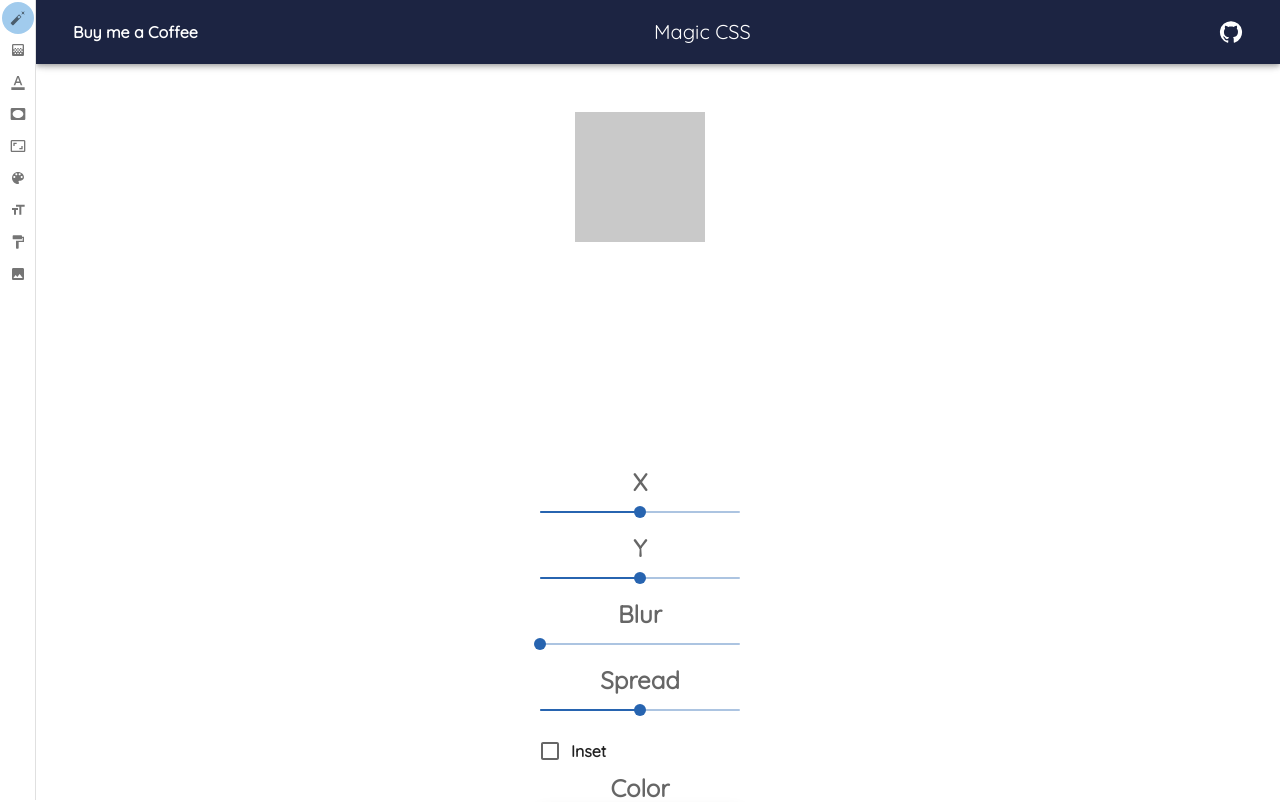
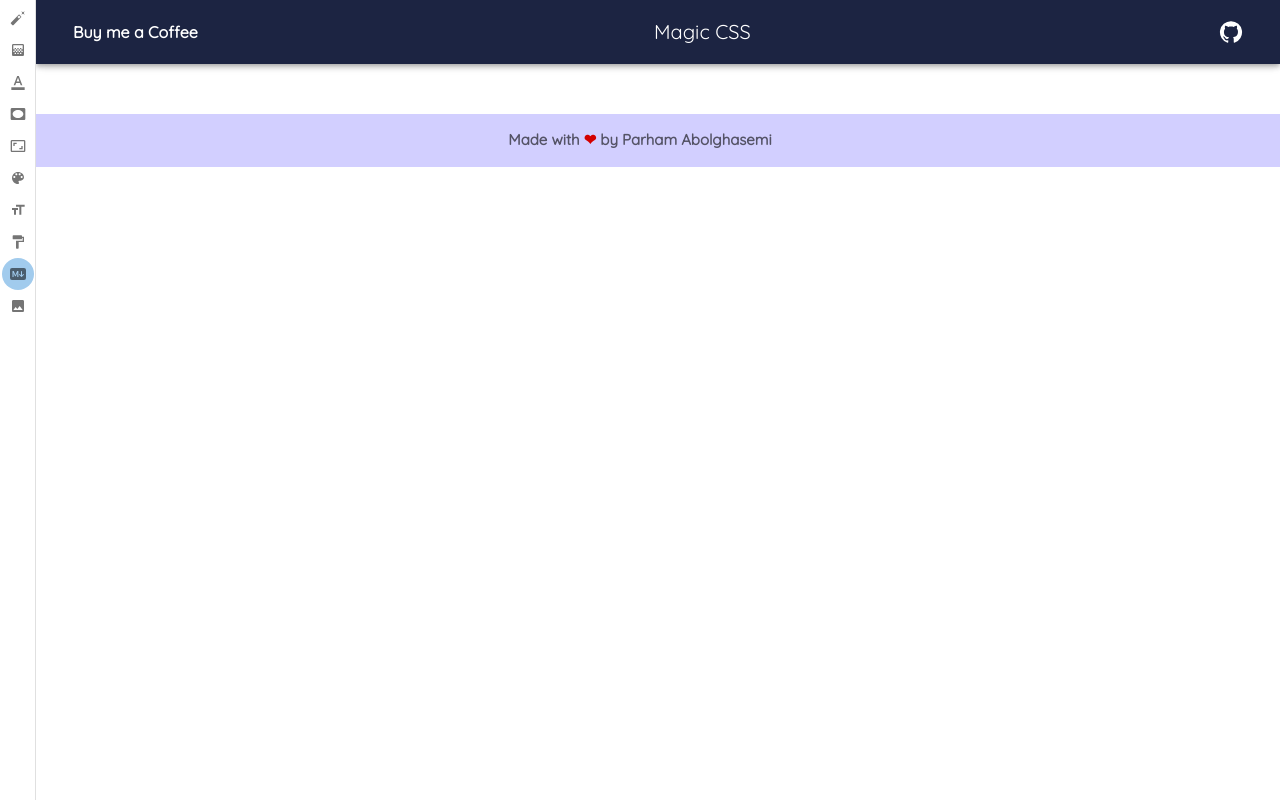
Before and after one commit to parham-ab/React-magic-css, a React (Create React App) app: page /markdown in a window 1280 px wide. Before the commit this address led to /shadowGenerator. Shown: the top 802 px of the page. Built offline with nearby package versions, Linux system fonts and the light colour scheme; some icons are missing.

Commit message:
adding markdown section

```diff
--- a/package.json
+++ b/package.json
@@ -15,6 +15,8 @@
     "react-color": "^2.19.3",
     "react-copy-to-clipboard": "^5.1.0",
     "react-dom": "^18.2.0",
+    "react-icons": "^4.7.1",
+    "react-markdown": "^8.0.4",
     "react-router-dom": "^6.3.0",
     "react-scripts": "5.0.1",
     "react-toastify": "^9.0.7",
--- a/src/App.js
+++ b/src/App.js
@@ -15,6 +15,7 @@ import TextEditor from "./components/TextEditor";
 import ScrollToTop from "./components/functions/ScrollTotop";
 // mui
 import { createTheme, ThemeProvider } from "@mui/material/styles";
+import MarkdownGenerator from "./components/MarkdownGenerator";
 // font customizing
 const theme = createTheme({
   typography: {
@@ -45,6 +46,7 @@ const App = () => {
           <Route path="/color-generator" element={<ColorGenerator />} />
           <Route path="/text-editor" element={<TextEditor />} />
           <Route path="/donation" element={<Donate />} />
+          <Route path="/markdown" element={<MarkdownGenerator />} />
           <Route path="/*" element={<Navigate to="/shadowGenerator" />} />
         </Routes>
         <ScrollToTop />
--- /dev/null
+++ b/src/components/MarkdownGenerator/Html.js
@@ -0,0 +1,11 @@
+import React from 'react';
+
+const Html = () => {
+    return (
+        <div>
+
+        </div>
+    );
+};
+
+export default Html;
--- /dev/null
+++ b/src/components/MarkdownGenerator/Text.js
@@ -0,0 +1,11 @@
+import React from 'react';
+
+const Text = () => {
+    return (
+        <div>
+
+        </div>
+    );
+};
+
+export default Text;
--- /dev/null
+++ b/src/components/MarkdownGenerator/index.js
@@ -0,0 +1,14 @@
+// components
+import Text from "./Text";
+import Html from "./Html";
+
+const MarkdownGenerator = () => {
+  return (
+    <div>
+      <Text />
+      <Html />
+    </div>
+  );
+};
+
+export default MarkdownGenerator;
--- a/src/components/layout/Header.js
+++ b/src/components/layout/Header.js
@@ -22,6 +22,7 @@ import ColorLensIcon from "@mui/icons-material/ColorLens";
 import ImageIcon from "@mui/icons-material/Image";
 import FormatSizeIcon from "@mui/icons-material/FormatSize";
 import FormatPaintIcon from "@mui/icons-material/FormatPaint";
+import { BsMarkdownFill } from "react-icons/bs";
 // react awesome button
 import { AwesomeButton } from "react-awesome-button";
 import "react-awesome-button/dist/styles.css";
@@ -76,6 +77,13 @@ const Header = () => {
         <FormatPaintIcon color="text.secondary" sx={{ fontSize: "16px" }} />
       ),
       path: "/color-generator",
+    },
+    {
+      text: "markdownGenerator",
+      icon: (
+        <BsMarkdownFill color="text.secondary" style={{ fontSize: "16px" }} />
+      ),
+      path: "/markdown",
     },
     {
       text: "ImageFilter",
```
Also changed, not shown: 1 other file (tests, documents, lock files or other folders).
